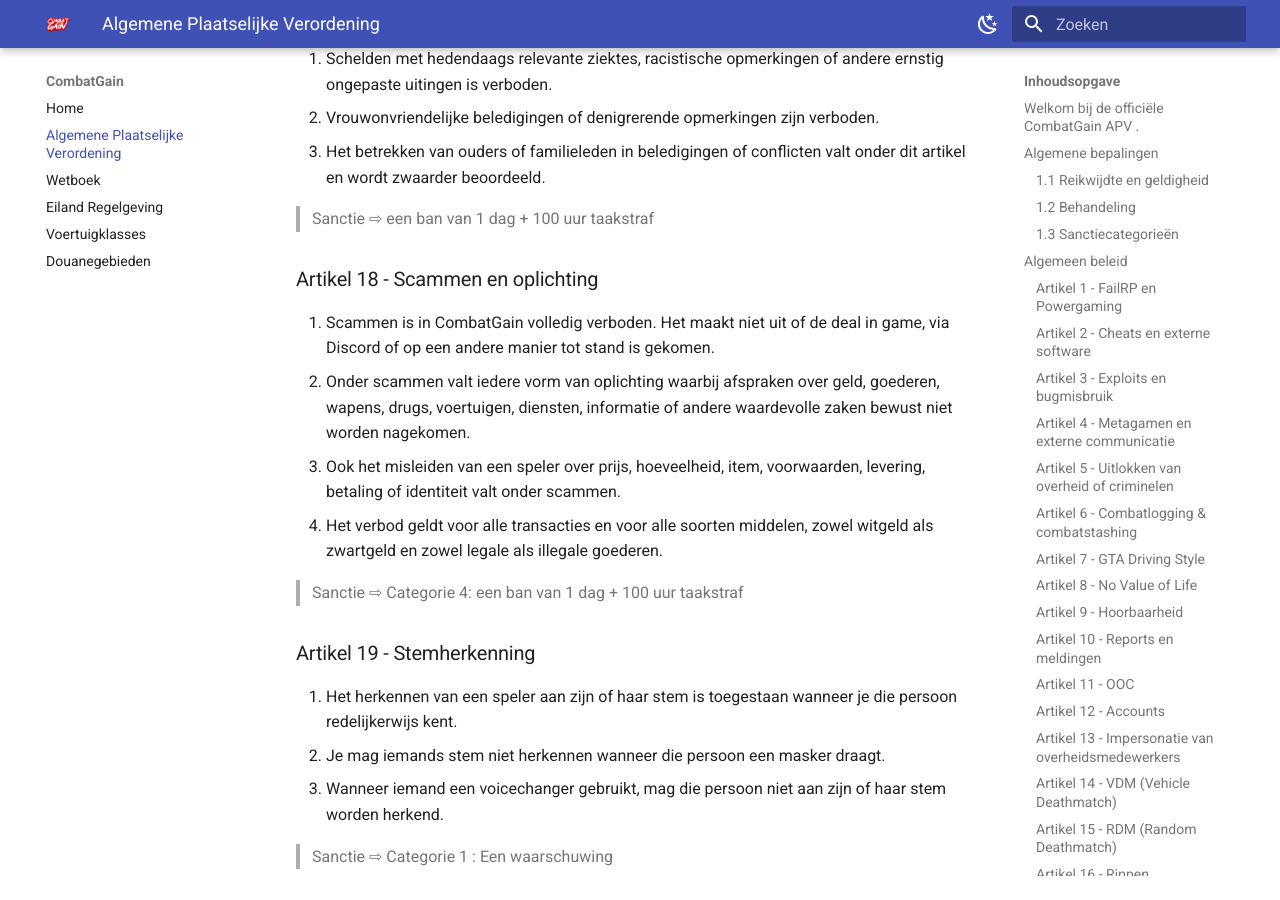
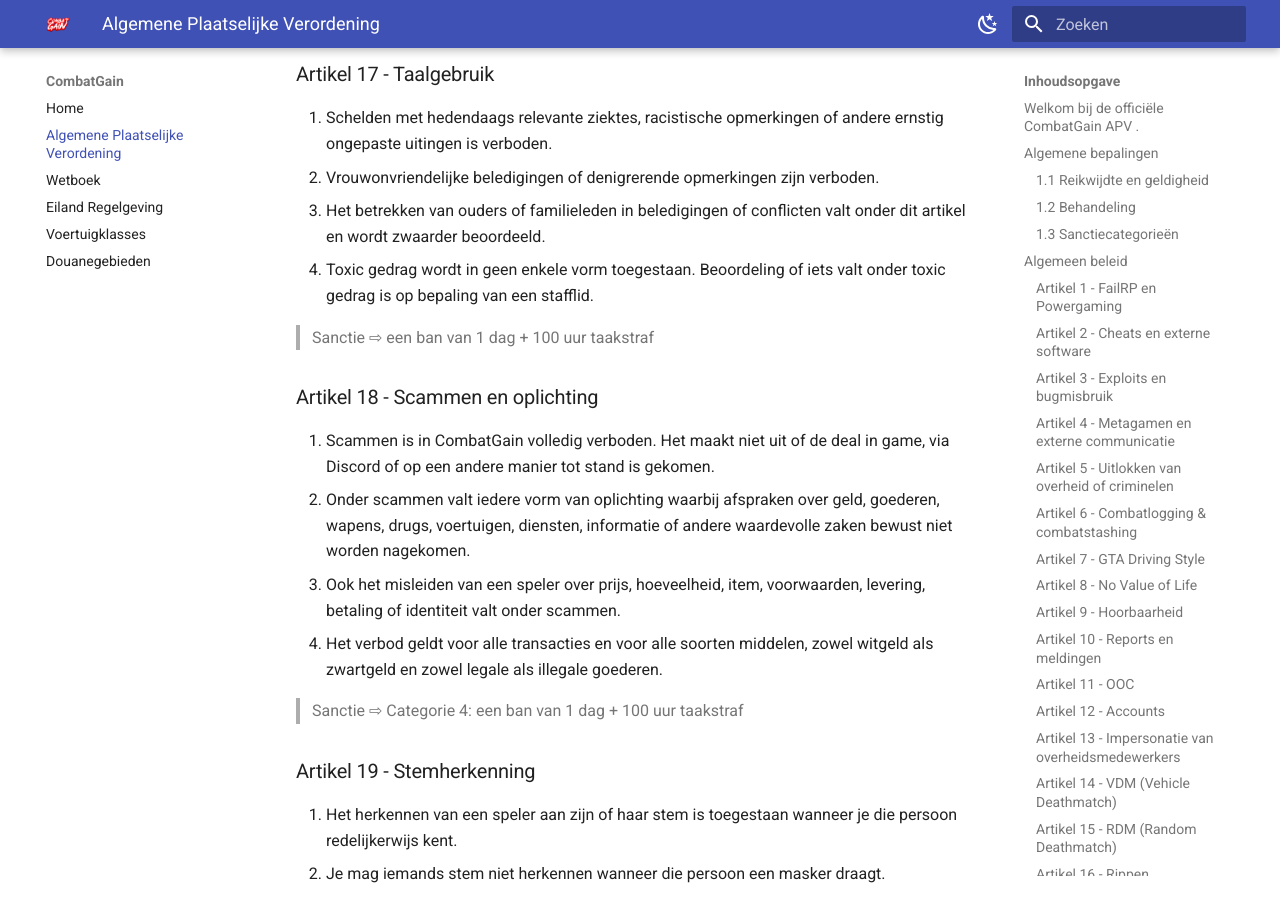
Before and after one commit to CombatGainProduction/cg-apv, an MkDocs documentation site: the page built from docs/apv.md, in a window 1280 px wide and 900 px high, scrolled down 8100 px. Built offline with MkDocs 1.6.1 and Material for MkDocs 9.7.7, drawn with Linux system fonts in a browser that asks for light colours; comment, search, counter and statistics services are not loaded; some of the changed text lies outside the part shown.

Commit message:
Toxic gedrag toegevoegd aan APV

```diff
--- a/docs/apv.md
+++ b/docs/apv.md
@@ -137,6 +137,7 @@
 * Het is geen No Value of Life indien iemand met een slag of steekwapen tegen de deur van je auto staat wanneer alle deuren en ramen gesloten zijn.
 * Je hoeft niet mee te werken indien er een stroomstootwapen op je gericht staat. Wanneer je wel geraakt bent door dit wapen, dien je mee te werken en mag je niet meer wegrennen.
 * Het is geen No Value Of Life indien je wordt gehandsupped buiten shoutingrange.
+* Op het moment dat je gehandsupped wordt, mag je niet gedwongen worden om de NPC met de drugsopslag te legen.
 
 > Sanctie ⇨ Boete van €65.000 + 20 uur taakstraf
 
@@ -222,6 +223,7 @@
 1. Schelden met hedendaags relevante ziektes, racistische opmerkingen of andere ernstig ongepaste uitingen is verboden.
 2. Vrouwonvriendelijke beledigingen of denigrerende opmerkingen zijn verboden.
 3. Het betrekken van ouders of familieleden in beledigingen of conflicten valt onder dit artikel en wordt zwaarder beoordeeld.
+4. Toxic gedrag wordt in geen enkele vorm toegestaan. Beoordeling of iets valt onder toxic gedrag is op bepaling van een stafflid.
 
 > Sanctie ⇨ een ban van 1 dag + 100 uur taakstraf
 
```
